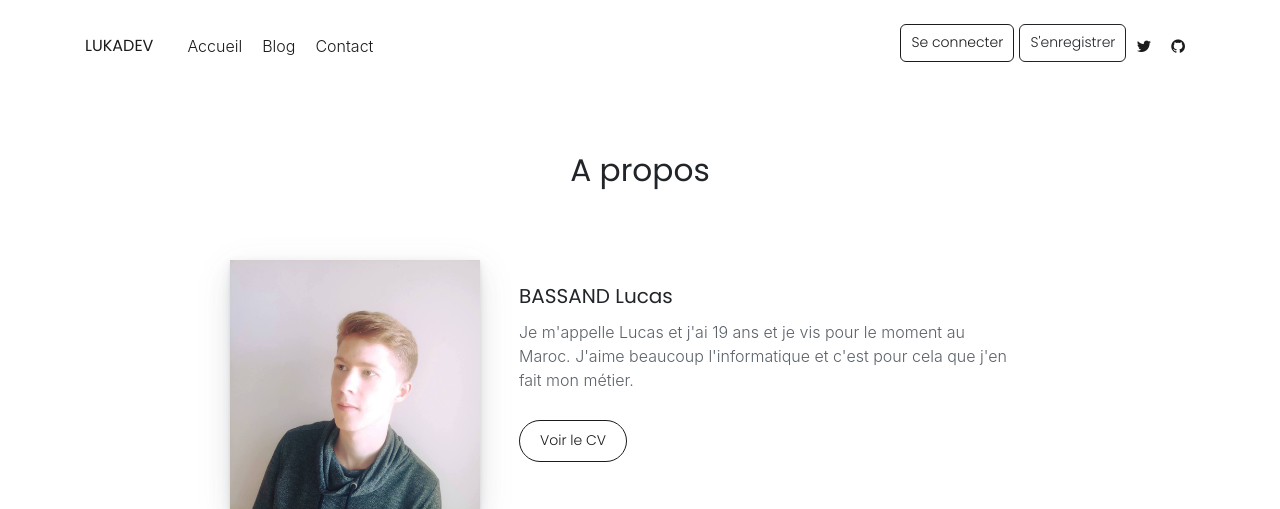
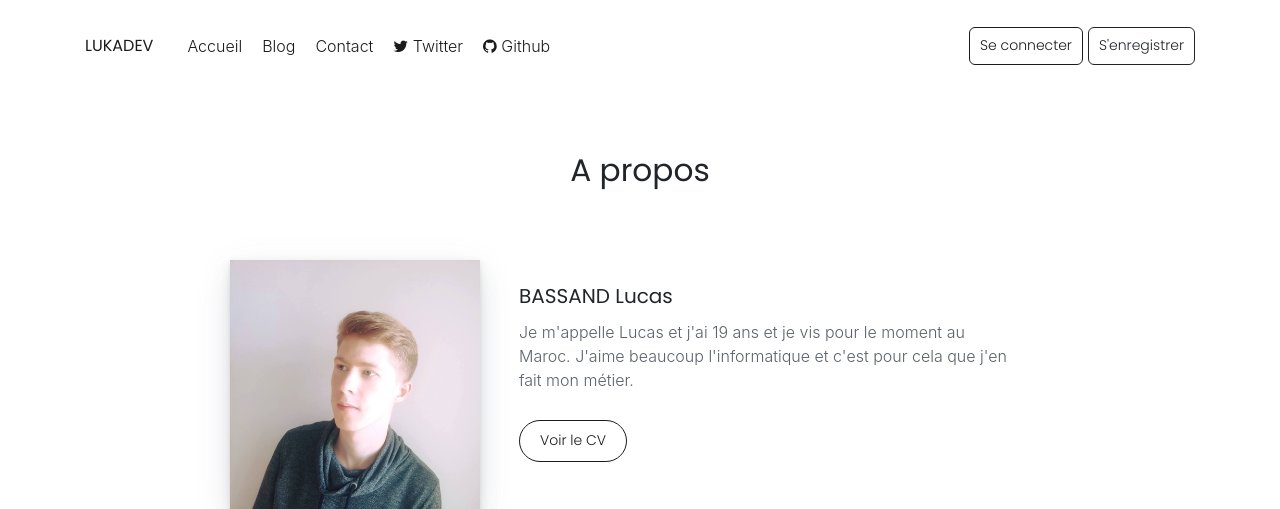
Before and after one commit to Toonerad/p5_blog, a PHP site: page / in a window 1280 px wide. Shown: the top 509 px of the page. Run offline with PHP 8.4, Linux system fonts and the light colour scheme; data that the repository does not hold is empty; some libraries are stand-ins or nearby versions.

Commit message:
Change default views

```diff
--- a/app/Views/templates/default.php
+++ b/app/Views/templates/default.php
@@ -32,6 +32,12 @@
                     </li>
                     <li class="nav-item">
                         <a class="nav-link" href="#">Contact</a>
+                    </li>
+                    <li class="nav-item">
+                        <a class="nav-link" href="https://twitter.com/bassandlucas" target="_blank"><i class="fa fa-twitter"></i> Twitter</a>
+                    </li>
+                    <li class="nav-item">
+                        <a class="nav-link" href="https://github.com/Toonerad/p5_blog"><i class="fa fa-github"></i> Github</a>
                     </li>
                 </ul>
 
@@ -75,13 +81,6 @@
                     <?php
                     }
                     ?>
-
-                    <li class="nav-item">
-                        <a class="nav-link" href="https://twitter.com/bassandlucas" target="_blank"><i class="fa fa-twitter"></i></a>
-                    </li>
-                    <li class="nav-item">
-                        <a class="nav-link" href="https://github.com/designrevision"><i class="fa fa-github"></i></a>
-                    </li>
                 </ul>
             </div>
         </nav>
```
